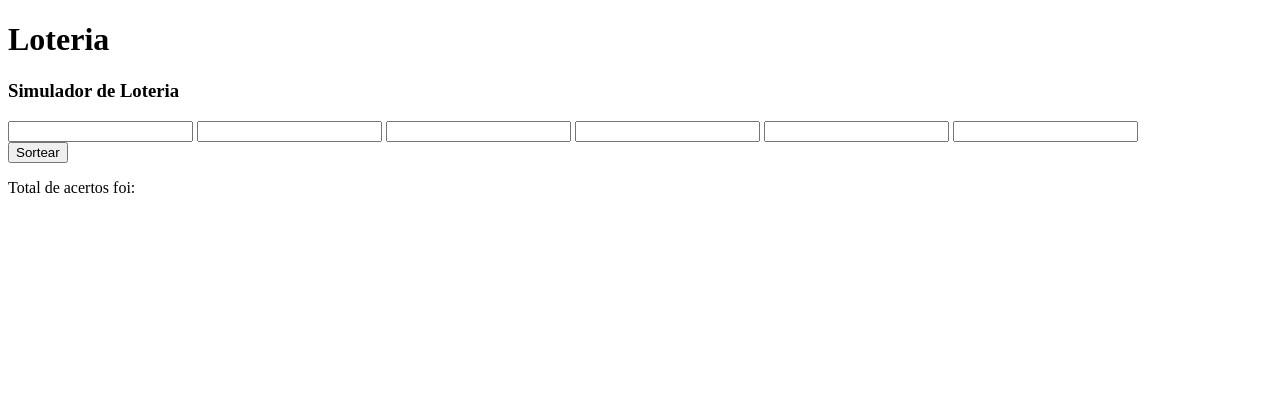
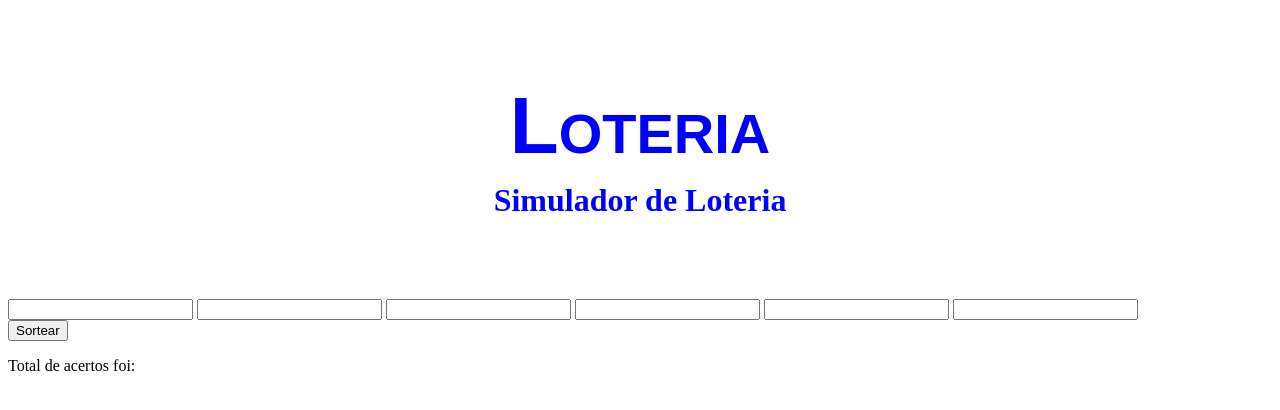
Before and after one commit to GreicyBenitez/Simulador_Loteria, a plain HTML site: page index.html in a window 1280 px wide. Drawn offline with Linux system fonts and the light colour scheme.

Commit message:
Criação do CSS

```diff
--- a/index.html
+++ b/index.html
@@ -5,6 +5,7 @@
     <meta http-equiv="X-UA-Compatible" content="IE=edge">
     <meta name="viewport" content="width=device-width, initial-scale=1.0">
     <title>Simulador de Loteria</title>
+    <link rel="stylesheet" href="styles.css">
 </head>
 <body>
     <header>
--- /dev/null
+++ b/styles.css
@@ -0,0 +1,20 @@
+header{
+    text-align: center;
+    margin-top: 80px;
+    margin-bottom: 80px;
+    color: blue;
+}
+
+header > h1{
+    font-size: 5rem;
+    font-family: Arial, Helvetica, sans-serif;
+    font-weight: bold;
+    font-variant: small-caps;
+    margin-bottom: 10px;
+}
+
+header > h3 {
+ font-size: 2rem;
+ margin-top: 10px;
+
+}
```
